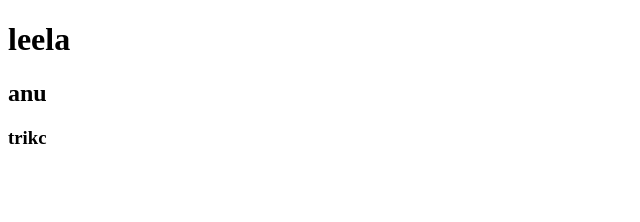
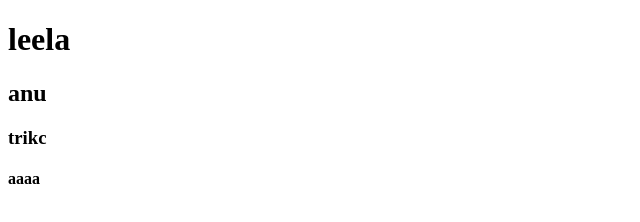
Before and after one commit to 552leela/leelaresume1, a plain HTML site: page index.html in a window 1280 px wide. Shown: the full height of the page, 0-640 px from the left. Drawn offline with Linux system fonts and the light colour scheme.

Commit message:
initial commit

```diff
--- a/index.html
+++ b/index.html
@@ -8,5 +8,6 @@
     <h1>leela</h1>
     <h2>anu</h2>
     <h3>trikc<h3>
+      <h4>aaaa</h4>
   </body>
 </html>
```
